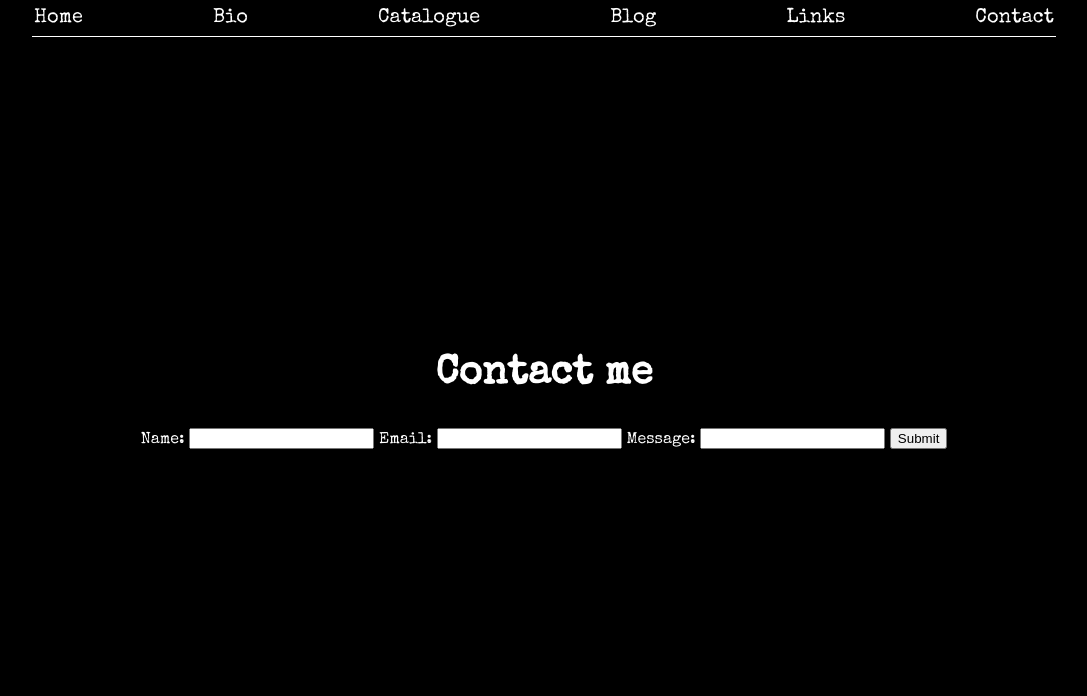
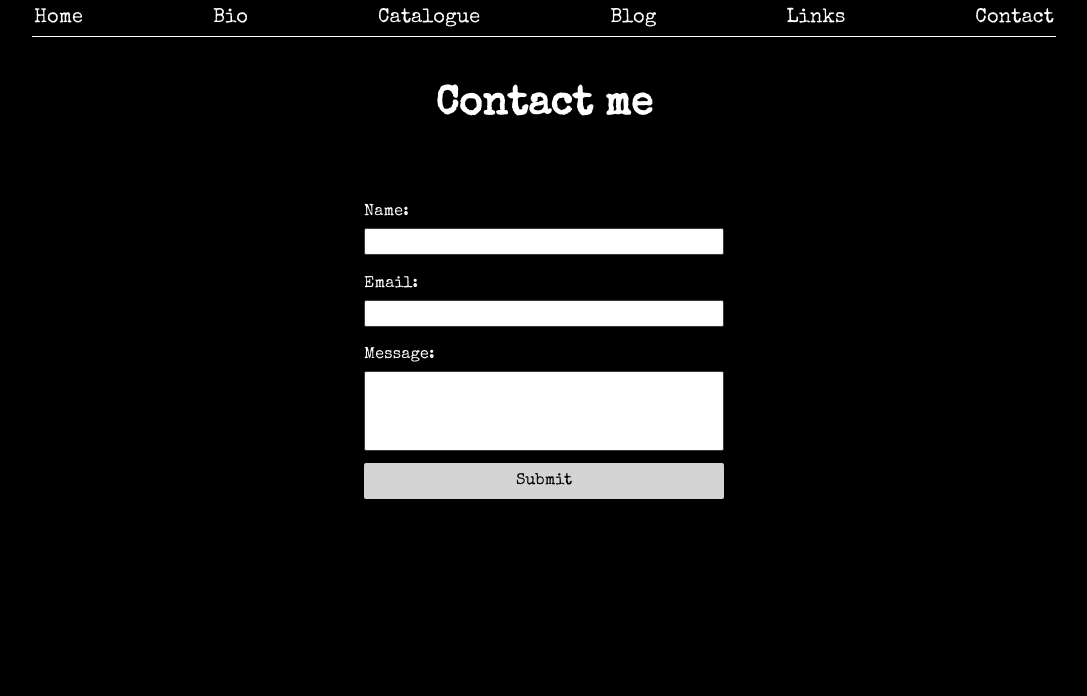
Before and after one commit to rubyeleanor/CFG-final-project, a plain HTML site: page contact.html in a window 1280 px wide. Shown: the top 696 px of the page, without its empty margins (96-1183 px from the left). Drawn offline with nearby package versions, Linux system fonts and the light colour scheme.

Commit message:
Form styled & script updated

```diff
--- a/contact.html
+++ b/contact.html
@@ -31,20 +31,33 @@
     <main>
         <h2>Contact me</h2>
 
+        <div id="contactpg-container">
+            <div id="cform-container">
+                <form action="" id="contactForm">
+                    <fieldset><label for="name" class="cform-label">Name: </label>
+                        <input id="name" type="text" class="cform-input">
+                    </fieldset>
 
-        <form action="" id="contactForm">
-            <label for="name">Name:
-                <input id="name" type="text">
-            </label>
-            <label for="email">Email:
-                <input id="email" type="email">
-            </label>
-            <label for="message">Message:
-                <input id="message" type="text">
-            </label>
-            <input type="submit" value="Submit" />
-        </form>
+                    <fieldset>
+                        <label for="email" class="cform-label">Email: </label>
+                        <input id="email" type="email" class="cform-input">
+                    </fieldset>
 
+                    <fieldset>
+                        <label for="message" class="cform-label">Message: </label>
+                        <textarea id="message" type="text" class="cform-input messagetext"></textarea>
+                    </fieldset>
+
+                    <input type="submit" value="Submit" id="cform-button" />
+                </form>
+
+                <div class="form-feedback">
+                    <p class="success-response" id="success">Message sent!</p>
+                    <p class="error-response" id="error">Please complete all fields</p>
+
+                </div>
+            </div>
+        </div>
 
     </main>
     <footer>
--- a/script.js
+++ b/script.js
@@ -6,11 +6,17 @@ contactForm.addEventListener('submit', (e) => {
     const name = document.getElementById('name');
     const email = document.getElementById('email');
     const message = document.getElementById('message');
+    const success = document.getElementById('success');
+    const fail = document.getElementById('error');
 
     if (name.value == "" || email.value == "" || message.value == "") {
-        console.log('please fill out all fields');
+
+        fail.style.display = 'block';
+
     } else {
-        console.log('form submitted');
+        success.style.display = 'block';
+        fail.style.display = 'none';
+
         name.value = "";
         email.value = "";
         message.value = "";
--- a/styles.css
+++ b/styles.css
@@ -171,6 +171,96 @@ li>a {
     font-size: 20px;
 }
 
+/*contact page */
+
+#contactpg-container {
+    width: 60%;
+    display: flex;
+    justify-content: center;
+    flex-grow: 1;
+}
+
+#cform-container {
+    width: 100%;
+    max-width: 400px;
+    padding: 30px 15px;
+
+}
+
+form {
+    display: flex;
+    flex-direction: column;
+    width: 90%;
+    margin: auto;
+
+}
+
+fieldset {
+    margin: .4rem 0;
+    padding: 0;
+    border: none;
+}
+
+.cform-label {
+    display: inline-block;
+    margin: .5rem 0;
+    letter-spacing: .2px;
+    font-size: 1rem;
+
+}
+
+.cform-input {
+    box-sizing: border-box;
+    width: 100%;
+    padding: 5px 10px;
+    border: 1px solid #3d3935;
+    border-radius: 2px;
+    background-color: #fff;
+    color: #3d3935;
+    outline: 0;
+}
+
+.messagetext {
+    width: 100%;
+    min-height: 10ch;
+    max-height: 120ch;
+    padding: 10px;
+    resize: none;
+}
+
+#cform-button {
+    background-color: #D3D3D3;
+    width: 100%;
+    margin: auto;
+    padding: 10px;
+    border: none;
+    border-radius: 2px;
+    font-size: 1rem;
+    font-family: 'Special Elite', cursive;
+    text-align: center;
+    outline: none;
+    cursor: pointer;
+}
+
+#cform-button:hover {
+    opacity: 0.8;
+}
+
+.form-feedback {
+    text-align: center;
+    min-height: 10%
+}
+
+#success {
+    display: none;
+    padding-top: 15px;
+}
+
+#error {
+    display: none;
+    padding-top: 15px;
+}
+
 /* mobile devices */
 @media (max-width: 800px) {
 
```
